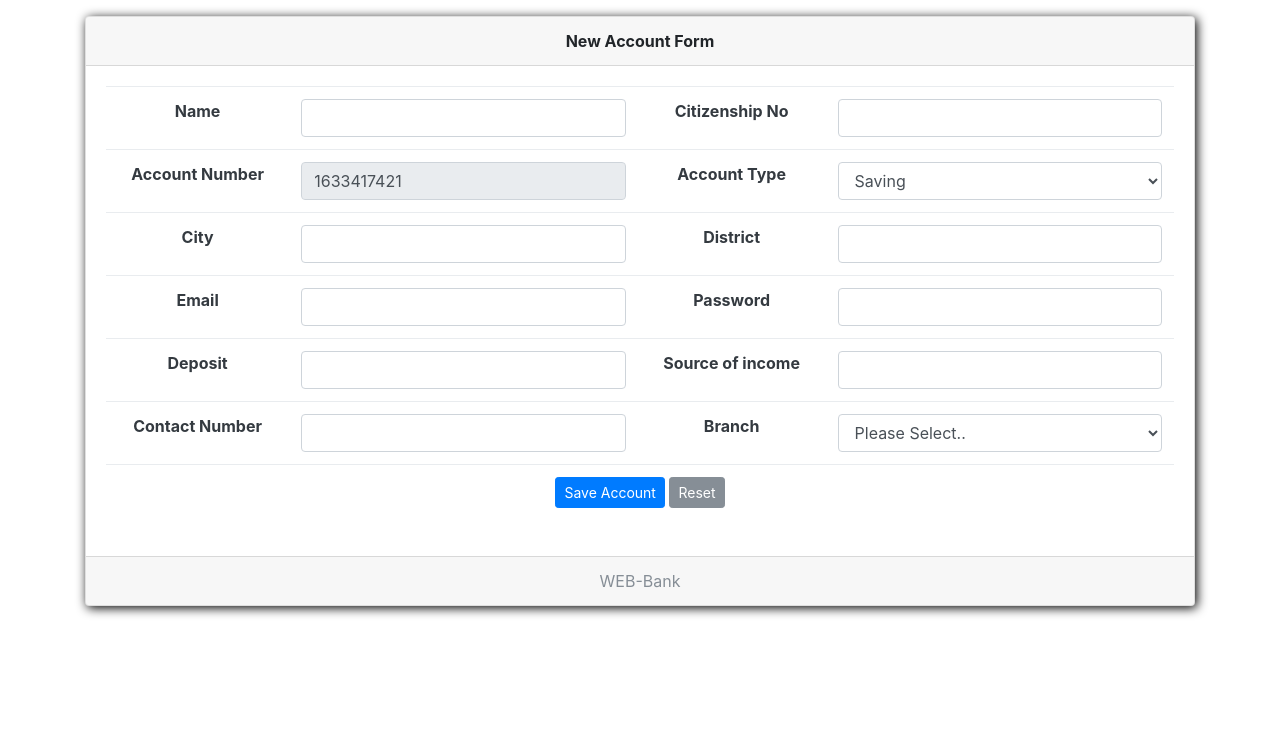
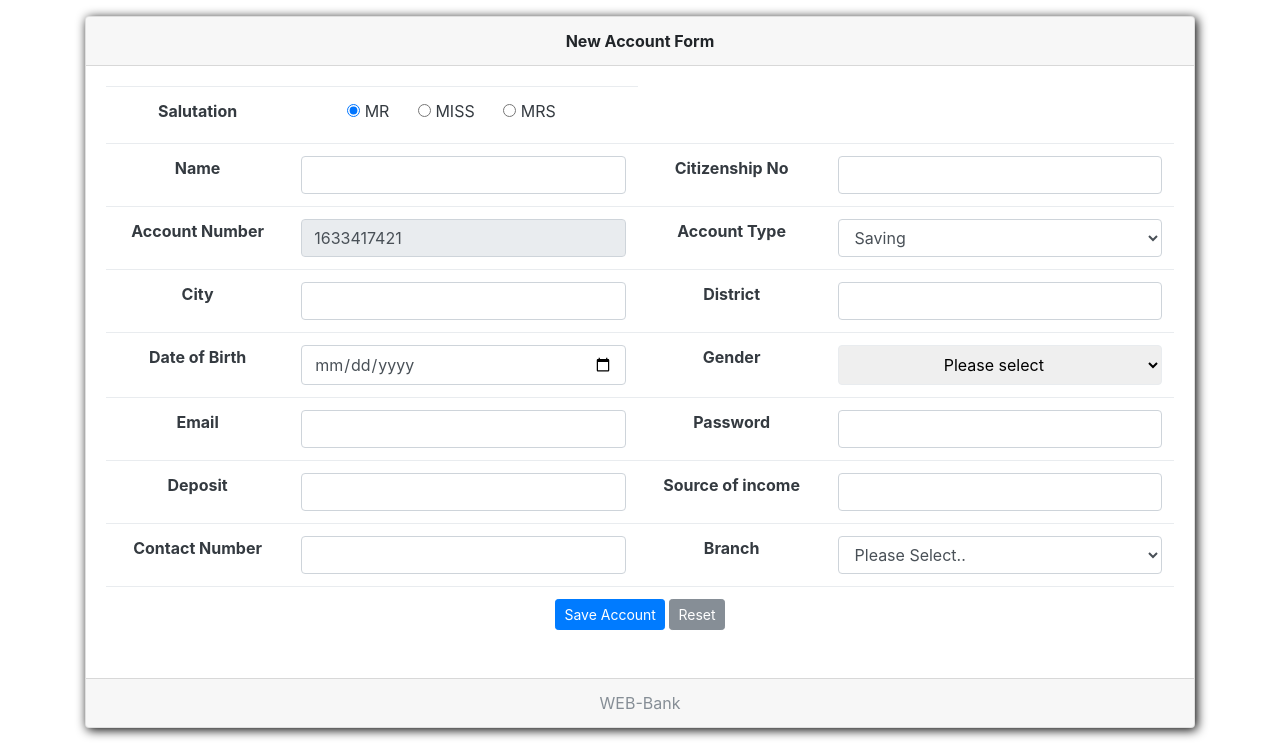
Before and after one commit to pebbles77/WEB-Banking, a PHP site: page /maddnew.php in a window 1280 px wide. Shown: the part 56-800 px from the top of the page. Run offline with PHP 8.4, Linux system fonts and the light colour scheme; a user stored in the database is signed in; data comes from the database, SQL or seed files in the repository.

Commit message:
seventh commit

```diff
--- a/maddnew.php
+++ b/maddnew.php
@@ -50,7 +50,8 @@ if (!isset($_SESSION['managerId'])) {
     //salt and hash password
     $hashed_password = password_hash($_POST['password'], PASSWORD_DEFAULT);
 
-    if (!$con->query("insert into useraccounts (name,citizenship,accountNo,accountType,vdc_municipality,address,email,password,balance,source,number,branch) values ('$_POST[name]','$_POST[citizenship]','$_POST[accountNo]','$_POST[accountType]','$_POST[vdc_municipality]','$_POST[address]','$_POST[email]','$hashed_password','$_POST[balance]','$_POST[source]','$_POST[number]','$_POST[branch]')")) {
+    if (!$con->query("insert into useraccounts (salutation,name,citizenship,accountNo,accountType,vdc_municipality,address,
+    dateofbirth,gender,email,password,balance,source,number,branch) values ('$_POST[salutation]','$_POST[name]','$_POST[citizenship]','$_POST[accountNo]','$_POST[accountType]','$_POST[vdc_municipality]','$_POST[address]','$_POST[dateofbirth]','$_POST[gender]','$_POST[email]','$hashed_password','$_POST[balance]','$_POST[source]','$_POST[number]','$_POST[branch]')")) {
       echo "<div claass='alert alert-success'>Failed. Error is:" . $con->error . "</div>";
     } else
       echo "<div class='alert alert-info text-center'>Account created Successfully</div>";
@@ -71,6 +72,18 @@ if (!isset($_SESSION['managerId'])) {
           <tbody>
             <tr>
               <form method="POST">
+              <th>Salutation</th>
+                <td> <label class="radio radio-inline mr-4">
+                        <input type="radio" name="salutation" value="MR" checked>&nbsp;MR
+                     </label>
+                     <label class="radio radio-inline mr-4">
+                        <input type="radio" name="salutation" value="MISS">&nbsp;MISS
+                     </label>
+                     <label class="radio radio-inline mr-4">
+                        <input type="radio" name="salutation" value="MRS">&nbsp;MRS
+                     </label></td>
+            </tr>
+            <tr>
                 <th>Name</th>
                 <td><input type="text" name="name" class="form-control input-sm" required></td>
                 <th>Citizenship No</th>
@@ -92,6 +105,17 @@ if (!isset($_SESSION['managerId'])) {
               <td><input type="text" name="vdc_municipality" class="form-control input-sm" required></td>
               <th>District</th>
               <td><input type="text" name="address" class="form-control input-sm" required></td>
+            </tr>
+            <tr>
+              <th>Date of Birth</th>
+              <td><input type="date" class="form-control" id="inputDOB" name="dateofbirth" pattern="[1-2]{1}[0-9]{3}-[0-1]{1}[1-9]{1}-[0-9]{2}" placeholder="1976-10-21" required></td>
+              <th>Gender</th>
+              <td><select class="form-select form-select-md p-2 btn btn-block border" name="gender" aria-label=".form-select-md example">
+                        <option selected>Please select</option>
+                        <option value="male">Male</option>
+                        <option value="female">Female</option>
+                        <option value="other">Other</option>
+                     </select></td>
             </tr>
             <tr>
               <th>Email</th>
--- a/mnotice.php
+++ b/mnotice.php
@@ -68,7 +68,7 @@ if(!isset($_SESSION['managerId'])){ header('location:login.php');}
     if (isset($_POST['send']))
     {
       if ($con->query("insert into notice (notice,userId) values ('$_POST[notice]','$_POST[userId]')")) {
-        echo "<div class='alert alert-success'>Successfully send</div>";
+        echo "<div class='alert alert-success'>Successfully sent</div>";
       }else
       echo "<div class='alert alert-danger'>Not sent Error is:".$con->error."</div>";
     }
--- a/show.php
+++ b/show.php
@@ -74,7 +74,7 @@ if (!isset($_SESSION['managerId'])) {
             <tr>
               <td>Branch Name</td>
               <th><?php echo $row['branchName'] ?></th>
-              <td>Brach Code</td>
+              <td>Branch Code</td>
               <th><?php echo $row['branchNo'] ?></th>
             </tr>
             <tr>
@@ -87,7 +87,7 @@ if (!isset($_SESSION['managerId'])) {
               <td>Citizenship</td>
               <th><?php echo $row['citizenship'] ?></th>
               <td>City</td>
-              <th><?php echo $row['city'] ?></th>
+              <th><?php echo $row['vdc_municipality'] ?></th>
             </tr>
             <tr>
               <td>Contact Number</td>
```
Also changed, not shown: mapplicationRequest.php (+9 -0 lines).
